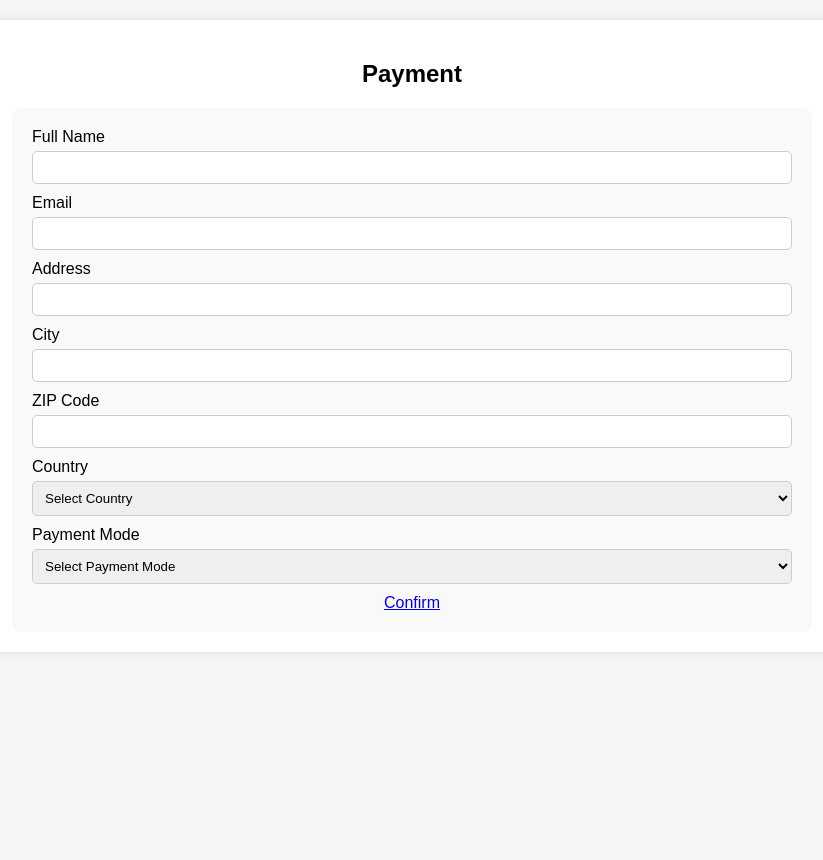
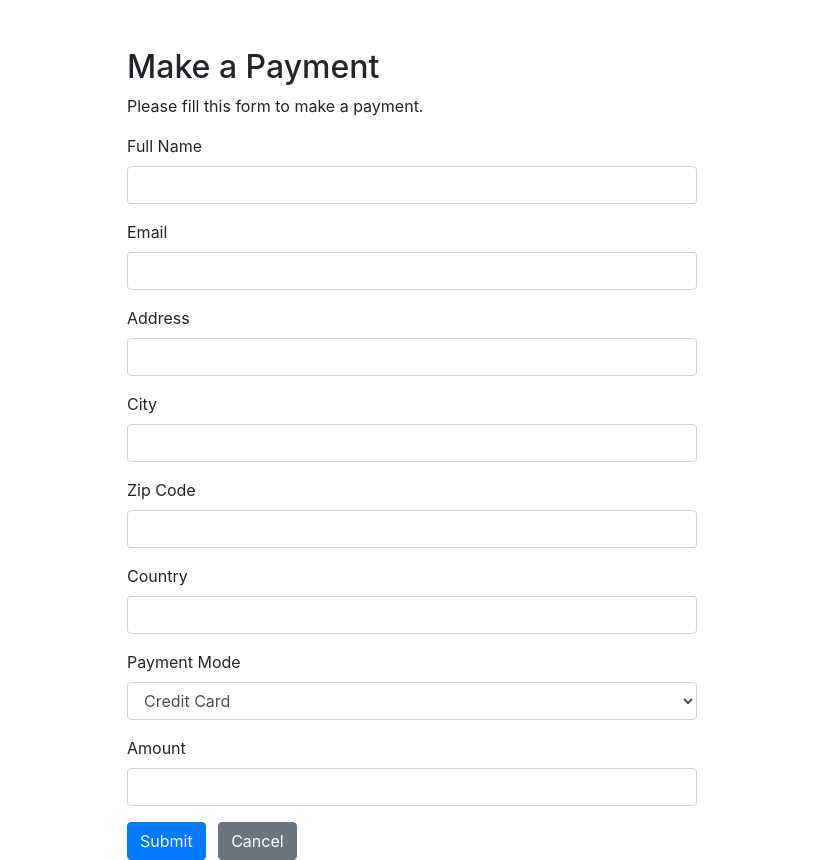
Before and after one commit to Marjon143/judilla-pdo-crud, a PHP site: page /products/payment.php in a window 1280 px wide. Shown: the whole page, without its empty margins (228-1051 px from the left). Before the commit the page ends 610 px from the top, so only its background shows below. Run offline with PHP 8.4, Linux system fonts and the light colour scheme.

Commit message:
added and revise code

```diff
--- a/products/payment.php
+++ b/products/payment.php
@@ -1,124 +1,150 @@
+<?php
+// Include config file
+require_once "config.php";
+
+// Define variables and initialize with empty values
+$full_name = $email = $address = $city = $zipcode = $country = $payment_mode = $amount = "";
+$full_name_err = $email_err = $amount_err = "";
+
+// Processing form data when form is submitted
+if ($_SERVER["REQUEST_METHOD"] == "POST") {
+    // Validate full name
+    $input_full_name = trim($_POST["full_name"]);
+    if (empty($input_full_name)) {
+        $full_name_err = "Please enter your full name.";
+    } else {
+        $full_name = $input_full_name;
+    }
+
+    // Validate email
+    $input_email = trim($_POST["email"]);
+    if (empty($input_email)) {
+        $email_err = "Please enter your email.";
+    } elseif (!filter_var($input_email, FILTER_VALIDATE_EMAIL)) {
+        $email_err = "Please enter a valid email address.";
+    } else {
+        $email = $input_email;
+    }
+
+    // Validate amount
+    $input_amount = trim($_POST["amount"]);
+    if (empty($input_amount)) {
+        $amount_err = "Please enter the payment amount.";
+    } elseif (!is_numeric($input_amount)) {
+        $amount_err = "Please enter a valid amount.";
+    } else {
+        $amount = $input_amount;
+    }
+
+    // Check input errors before inserting in database
+    if (empty($full_name_err) && empty($email_err) && empty($amount_err)) {
+        // Prepare an insert statement
+        $sql = "INSERT INTO payments (FullName, Email, Address, City, ZipCode, Country, PaymentMode, Amount) VALUES (:full_name, :email, :address, :city, :zipcode, :country, :payment_mode, :amount)";
+
+        if ($stmt = $pdo->prepare($sql)) {
+            // Bind variables to the prepared statement as parameters
+            $stmt->bindParam(":full_name", $full_name);
+            $stmt->bindParam(":email", $email);
+            $stmt->bindParam(":address", $address);
+            $stmt->bindParam(":city", $city);
+            $stmt->bindParam(":zipcode", $zipcode);
+            $stmt->bindParam(":country", $country);
+            $stmt->bindParam(":payment_mode", $payment_mode);
+            $stmt->bindParam(":amount", $amount);
+
+            // Set default values for optional fields
+            $address = $_POST["address"] ?? null;
+            $city = $_POST["city"] ?? null;
+            $zipcode = $_POST["zipcode"] ?? null;
+            $country = $_POST["country"] ?? null;
+            $payment_mode = $_POST["payment_mode"] ?? null;
+
+            // Attempt to execute the prepared statement
+            if ($stmt->execute()) {
+                // Redirect to landing page
+                header("location: logistics.php");
+                exit();
+            } else {
+                echo "Oops! Something went wrong. Please try again later.";
+            }
+        }
+
+        // Close statement
+        unset($stmt);
+    }
+
+    // Close connection
+    unset($pdo);
+}
+?>
 
 <!DOCTYPE html>
 <html lang="en">
 <head>
     <meta charset="UTF-8">
-<meta name="viewport" content="width=device-width, initial-scale=1.0">
-<title>Payment - MARJONS SHOP</title>
+    <title>Make a Payment</title>
+    <link rel="stylesheet" href="https://stackpath.bootstrapcdn.com/bootstrap/4.5.2/css/bootstrap.min.css">
     <style>
-    body {
-        font-family: Arial, sans-serif;
-        margin: 0;
-        padding: 0;
-        background-color: #f5f5f5;
-    }
-    .container {
-        max-width: 800px;
-        margin: 20px auto;
-        padding: 20px;
-        background-color: #fff;
-        border-radius: 8px;
-        box-shadow: 0px 0px 10px rgba(0, 0, 0, 0.1);
-    }
-    h2 {
-        text-align: center;
-        margin-bottom: 20px;
-    }
-    .payment-form {
-        background-color: #f9f9f9;
-        padding: 20px;
-        border-radius: 8px;
-    }
-    label {
-        display: block;
-        margin-bottom: 5px;
-    }
-    input[type="text"], input[type="email"], input[type="number"], select {
-        width: 100%;
-        padding: 8px;
-        margin-bottom: 10px;
-        border: 1px solid #ccc;
-        border-radius: 5px;
-        box-sizing: border-box;
-    }
-    input[type="button"] {
-        background-color: #ff5722;
-        color: #fff;
-        border: none;
-        padding: 10px 20px;
-        cursor: pointer;
-        border-radius: 5px;
-    }
-    input[type="button"]:hover {
-        background-color: #f44336;
+        .wrapper {
+            width: 600px;
+            margin: 0 auto;
         }
     </style>
 </head>
 <body>
-
-<div class="container">
-
-    <h2>Payment</h2>
-
-    <div class="payment-form">
-        <form id="paymentForm" action="payment2.html" method="post">
-            <label for="fullname">Full Name</label>
-            <input type="text" id="fullname" name="fullname" required>
-
-            <label for="email">Email</label>
-            <input type="email" id="email" name="email" required>
-
-            <label for="address">Address</label>
-            <input type="text" id="address" name="address" required>
-
-            <label for="city">City</label>
-            <input type="text" id="city" name="city" required>
-
-            <label for="zip">ZIP Code</label>
-            <input type="text" id="zip" name="zip" required>
-
-            <label for="country">Country</label>
-            <select id="country" name="country" required>
-                <option value="">Select Country</option>
-                <option value="US">United States</option>
-                <option value="CA">Canada</option>
-                <option value="UK">United Kingdom</option>
-                <option value="AU">Australia</option>
-                <option value="PH">Philippines</option>
-                <!-- Add more options as needed -->
+<div class="wrapper">
+    <div class="container-fluid">
+        <div class="row">
+            <div class="col-md-12">
+                <h2 class="mt-5">Make a Payment</h2>
+                <p>Please fill this form to make a payment.</p>
+                <form action="<?php echo htmlspecialchars($_SERVER["PHP_SELF"]); ?>" method="post">
+                    <div class="form-group">
+                        <label>Full Name</label>
+                        <input type="text" name="full_name" class="form-control <?php echo (!empty($full_name_err)) ? 'is-invalid' : ''; ?>" value="<?php echo $full_name; ?>">
+                        <span class="invalid-feedback"><?php echo $full_name_err; ?></span>
+                    </div>
+                    <div class="form-group">
+                        <label>Email</label>
+                        <input type="text" name="email" class="form-control <?php echo (!empty($email_err)) ? 'is-invalid' : ''; ?>" value="<?php echo $email; ?>">
+                        <span class="invalid-feedback"><?php echo $email_err; ?></span>
+                    </div>
+                    <div class="form-group">
+                        <label>Address</label>
+                        <input type="text" name="address" class="form-control" value="<?php echo $address; ?>">
+                    </div>
+                    <div class="form-group">
+                        <label>City</label>
+                        <input type="text" name="city" class="form-control" value="<?php echo $city; ?>">
+                    </div>
+                    <div class="form-group">
+                        <label>Zip Code</label>
+                        <input type="text" name="zipcode" class="form-control" value="<?php echo $zipcode; ?>">
+                    </div>
+                    <div class="form-group">
+                        <label>Country</label>
+                        <input type="text" name="country" class="form-control" value="<?php echo $country; ?>">
+                    </div>
+                    <div class="form-group">
+                        <label>Payment Mode</label>
+                        <select name="payment_mode" class="form-control">
+                            <option value="Credit Card">Credit Card</option>
+                            <option value="Debit Card">Debit Card</option>
+                            <option value="PayPal">PayPal</option>
+                            <!-- Add more payment options as needed -->
                         </select>
-
-            <!-- Payment mode selection -->
-            <label for="paymentMode">Payment Mode</label>
-            <select id="paymentMode" name="paymentMode" required>
-                <option value="">Select Payment Mode</option>
-                <option value="COD">Cash on Delivery (COD)</option>
-                <option value="GCASH">GCash</option>
-                <option value="PAYMAYA">PayMaya</option>
-                <!-- Add more payment modes as needed -->
-            </select>
-
-
+                    </div>
+                    <div class="form-group">
+                        <label>Amount</label>
+                        <input type="text" name="amount" class="form-control <?php echo (!empty($amount_err)) ? 'is-invalid' : ''; ?>" value="<?php echo $amount; ?>">
+                        <span class="invalid-feedback"><?php echo $amount_err; ?></span>
+                    </div>
+                    <input type="submit" class="btn btn-primary" value="Submit">
+                    <a href="../../index.php" class="btn btn-secondary ml-2">Cancel</a>
                 </form>
-        <div style="text-align: center;">
-            <a href="logistics.php">Confirm</a>
             </div>
         </div>
-
     </div>
-
-<script>
-    function navigateToPayment() {
-        // Replace this with your logic to get the product ID dynamically
-        var productId = "your_product_id";
-        var quantity = "1"; // Default quantity
-        // Set the form action dynamically
-        document.getElementById("paymentForm").action = "products/logistics.php?productId=" + productId + "&quantity=" + quantity;
-        // Redirect to the payment2.html page
-        window.location.href = document.getElementById("paymentForm").action;
-    }
-</script>
-
-
+</div>
 </body>
 </html>
--- a/products/products-api.php
+++ b/products/products-api.php
@@ -10,13 +10,13 @@ $method = $_SERVER['REQUEST_METHOD'];
 switch ($method) {
     case 'GET':
         // Check if an ID parameter is provided
-        if(isset($_GET['id'])) {
+        if (isset($_GET['id'])) {
             // Read operation (fetch a single product by ID)
             $id = $_GET['id'];
             $stmt = $pdo->prepare('SELECT * FROM products WHERE id = ?');
             $stmt->execute([$id]);
             $result = $stmt->fetch(PDO::FETCH_ASSOC);
-            if($result) {
+            if ($result) {
                 echo json_encode($result);
             } else {
                 http_response_code(404);
```
Also changed, not shown: it28-admin/db/it28-ecommerce.sql (+129 -11 lines), products/history.php (added, +82 -0 lines), products/logistics.php (+41 -5 lines), products/design.css (added). Lines whose indentation alone changed are shown as unchanged.
